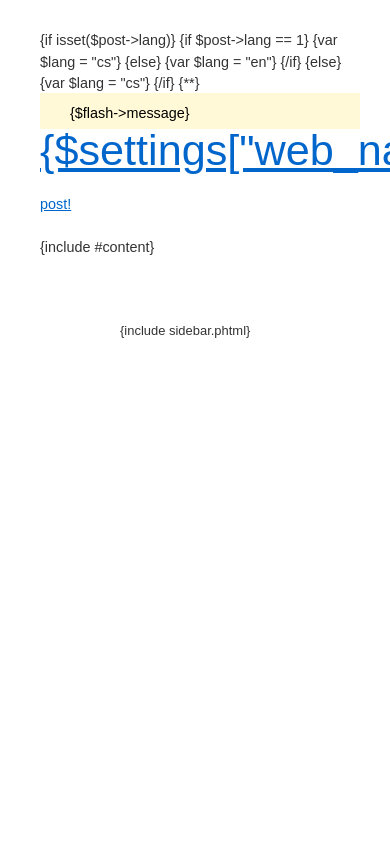
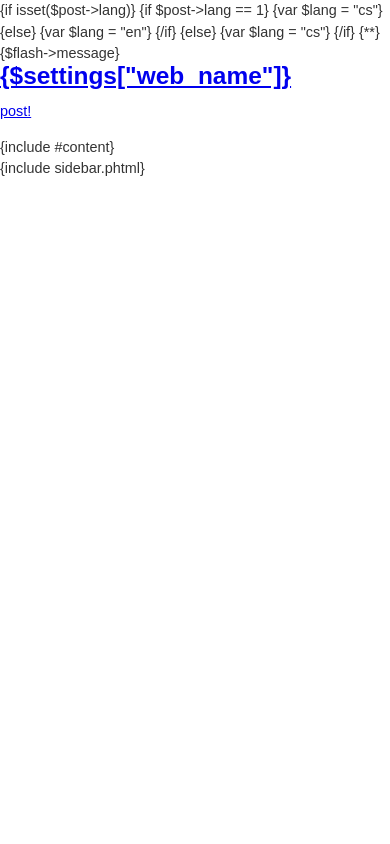
Before and after one commit to czlang/hyperon, a PHP site: page /app/templates/@layout.phtml in a window 390 px wide; the page is wider, and only the part inside the window is pictured. Run offline with PHP 8.4, Linux system fonts and the light colour scheme.

Commit message:
base for mobile styles

```diff
--- a/app/templates/@layout.phtml
+++ b/app/templates/@layout.phtml
@@ -25,8 +25,9 @@
 
 	<title>{$settings["web_name"]}</title>
 
-    <link rel="stylesheet" media="screen,projection,tv" href="{$basePath}/css/blueprint.css" type="text/css">
-	<link rel="stylesheet" media="screen,projection,tv" href="{$basePath}/css/screen.css" type="text/css">
+	<link rel="stylesheet" media="screen and (min-width: 540px)" href="{$basePath}/css/blueprint.css" type="text/css">
+	<link rel="stylesheet" media="screen and (min-width: 540px)" href="{$basePath}/css/screen.css" type="text/css">
+	<link rel="stylesheet" media="screen and (max-width: 540px)" href="{$basePath}/css/mobile.css" type="text/css" />
 
 	<link rel="stylesheet" media="screen" href="{$basePath}/css/COHEN_style.css" type="text/css" />
 	<link rel="stylesheet" media="print" href="{$basePath}/css/print.css" type="text/css">
@@ -42,9 +43,9 @@
 
 	<div n:foreach="$flashes as $flash" class="flash {$flash->type}">{$flash->message}</div>
 
-
-	<h1><a href="{$baseUri}">{$settings["web_name"]}</a></h1>
-
+	<div id="header">
+		<h1><a href="{$baseUri}">{$settings["web_name"]}</a></h1>
+	</div>
 
 	<p><a href="{plink AdminPosts:newpost}">post!</a></p>
 
--- /dev/null
+++ b/css/mobile.css
@@ -0,0 +1,23 @@
+body{
+	font-family: sans-serif;
+	font-size: 90%;
+	line-height: 150%;
+	color: #333;
+	background: #fff;
+	margin: 0;
+	padding: 0;
+}
+h1{
+	font-size: 170%;
+}
+h2{
+	font-size: 130%;
+}
+pre{
+	width: 450px;
+	overflow: auto;
+}
+#header h1{
+	margin: 0;
+	padding: 0;
+}
```
